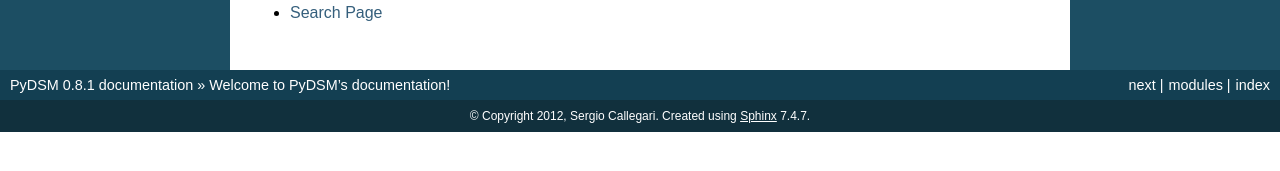
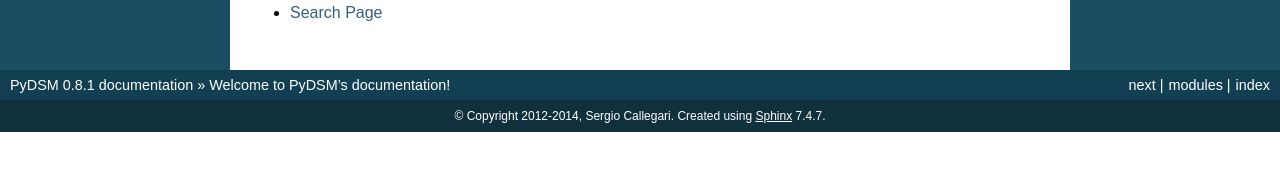
Before and after one commit to sergiocallegari/PyDSM, a Sphinx documentation site: the page built from doc/source/index.rst, in a window 1280 px wide. Shown: the part 557-728 px from the top of the page. Built offline with Sphinx 7.4.7, drawn with Linux system fonts in a browser that asks for light colours; formulas are drawn with MathJax 3.

Commit message:
Fix copyright years in documentation

```diff
--- a/doc/source/conf.py
+++ b/doc/source/conf.py
@@ -54,7 +54,7 @@ master_doc = 'index'
 
 # General information about the project.
 project = u'PyDSM'
-copyright = u'2012, Sergio Callegari'
+copyright = u'2012-2014, Sergio Callegari'
 
 # The version info for the project you're documenting, acts as replacement for
 # |version| and |release|, also used in various other places throughout the
```
